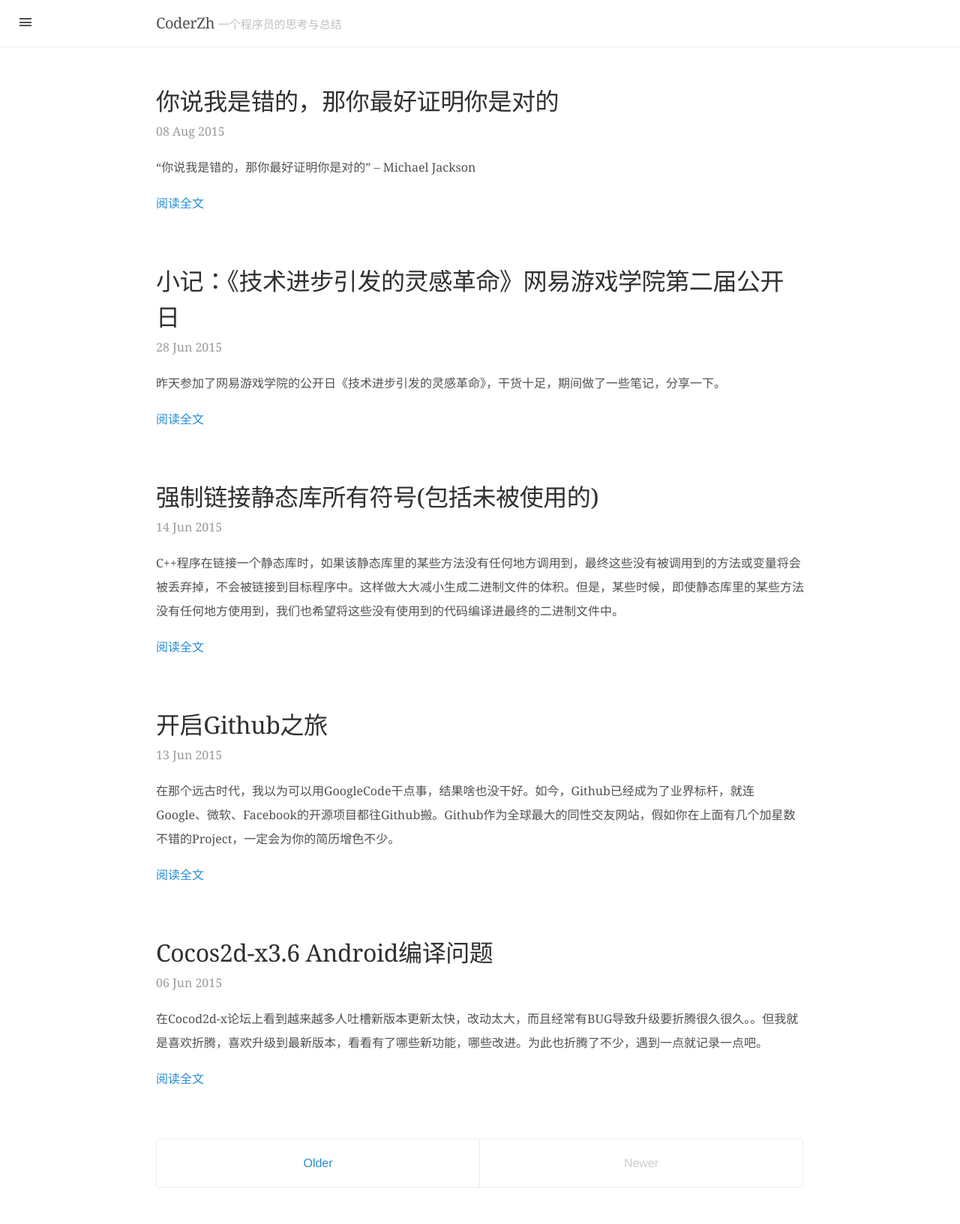
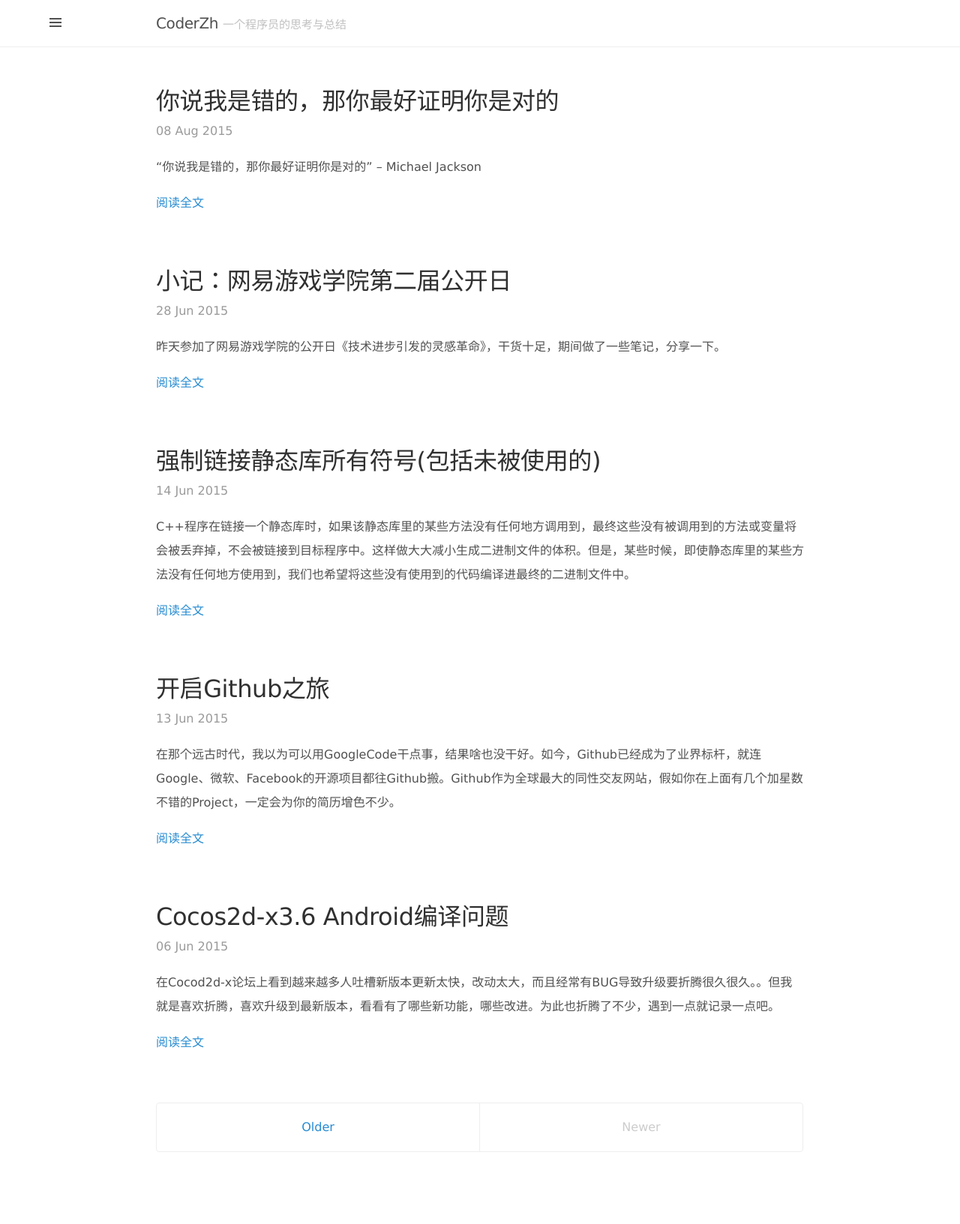
Before and after one commit to coderzh/coderzh.github.io, a Jekyll site: the page built from index.html, in a window 1280 px wide. Shown: the whole page at 75% size. Built offline with Jekyll 4.4.1, drawn with Linux system fonts in a browser that asks for light colours; Markdown is read by kramdown in place of the engine named in the settings; the list of posts is cut into pages by our own code; comment, search, counter and statistics services are not loaded; after the commit the page ends 1585 px from its top, so only the background shows below that.

Commit message:
修改字体样式

```diff
--- a/_includes/sidebar.html
+++ b/_includes/sidebar.html
@@ -3,7 +3,8 @@
 <!-- Toggleable sidebar -->
 <div class="sidebar" id="sidebar">
   <div class="sidebar-item">
-    <p>{{ site.description }}</p>
+      <img style="border-radius: 50%;width:128px;height:128px;margin:0 auto;" src="/public/coderzh.jpg"></img><br/>
+      <p>{{ site.description }}</p>
   </div>
 
   <nav class="sidebar-nav">
--- a/_posts/2015/2015-06-28-163GameOpenDay.md
+++ b/_posts/2015/2015-06-28-163GameOpenDay.md
@@ -1,6 +1,6 @@
 ---
 layout: post
-title: 小记：《技术进步引发的灵感革命》网易游戏学院第二届公开日
+title: 小记：网易游戏学院第二届公开日
 description: ""
 category: 思考感悟
 tags: []
--- a/public/css/lanyon.css
+++ b/public/css/lanyon.css
@@ -41,11 +41,11 @@ body {
 }
 
 html {
-  font-family: "PT Serif", Georgia, "Times New Roman", serif;
+  font-family: "微软雅黑","黑体", "Lucida Grande", "Lucida Sans Unicode", Helvetica, Arial, Verdana, sans-serif;
 }
 
 h1, h2, h3, h4, h5, h6 {
-  font-family: "PT Serif", Georgia, "Times New Roman", serif;
+  font-family: "微软雅黑","黑体", "Lucida Grande", "Lucida Sans Unicode", Helvetica, Arial, Verdana, sans-serif;
   font-weight: 400;
   color: #313131;
   letter-spacing: -.025rem;
@@ -145,26 +145,26 @@ h1, h2, h3, h4, h5, h6 {
   top: 0;
   bottom: 0;
   left: -15rem;
-  width: 16rem;
+  width: 18rem;
   visibility: hidden;
   overflow-y: auto;
   font-family: "PT Sans", Helvetica, Arial, sans-serif;
-  font-size: .875rem; /* 15px */
+  font-size: 1rem; /* 15px */
   color: rgba(255,255,255,.6);
-  background-color: #202020;
+  background-color: #282828;
   -webkit-transition: all .3s ease-in-out;
           transition: all .3s ease-in-out;
 }
 @media (min-width: 30em) {
   .sidebar {
-    font-size: .875rem; /* 15px */
+    font-size: 1rem; /* 15px */
   }
 }
 
 /* Sidebar content */
 .sidebar a {
   font-weight: normal;
-  color: #fff;
+  color: #c2bfa5;
 }
 .sidebar-item {
   padding: 1.5rem;
@@ -179,6 +179,7 @@ h1, h2, h3, h4, h5, h6 {
 }
 .sidebar-nav-item {
   display: block;
+  font-family: "微软雅黑","黑体", "Lucida Grande", "Lucida Sans Unicode", Helvetica, Arial, Verdana, sans-serif;
   padding: .5rem 1.6rem;
   border-top: 1px solid rgba(255,255,255,.1);
 }
@@ -192,10 +193,10 @@ a.sidebar-nav-item:focus {
 
 @media (min-width: 48em) {
   .sidebar-item {
-    padding: 2.0rem;
+    padding: 2.0rem 1.0rem 2.0rem 2.0rem;
   }
   .sidebar-nav-item {
-    padding-left:  2.0rem;
+    padding-left:  2.5rem;
     padding-right: 2.0rem;
   }
 }
@@ -209,7 +210,7 @@ a.sidebar-nav-item:focus {
 .sidebar-toggle {
   position: absolute;
   top:  1rem;
-  left: 1rem;
+  left: 3.5rem;
   display: block;
   width: 2.2rem;
   padding: .5rem .65rem;
@@ -222,7 +223,7 @@ a.sidebar-nav-item:focus {
   display: block;
   content: "";
   width: 100%;
-  padding-bottom: .125rem;
+  padding-bottom: .25rem;
   border-top: .375rem double;
   border-bottom: .125rem solid;
 
@@ -244,7 +245,7 @@ a.sidebar-nav-item:focus {
     width: 2.25rem;
   }
   .sidebar-toggle:before {
-    padding-bottom: .15rem;
+    padding-bottom: .20rem;
     border-top-width: .45rem;
     border-bottom-width: .15rem;
   }
@@ -370,7 +371,7 @@ a.sidebar-nav-item:focus {
   overflow: hidden; /* clearfix */
   margin-left: -1rem;
   margin-right: -1rem;
-  font-family: "PT Sans", Helvetica, Arial, sans-serif;
+  font-family: "微软雅黑","黑体", "Lucida Grande", "Lucida Sans Unicode", Helvetica, Arial, Verdana, sans-serif;
   color: #ccc;
   text-align: center;
 }
```
Also changed, not shown: other parts of _includes/sidebar.html (+0 -1 lines), public/coderzh.jpg (added).
